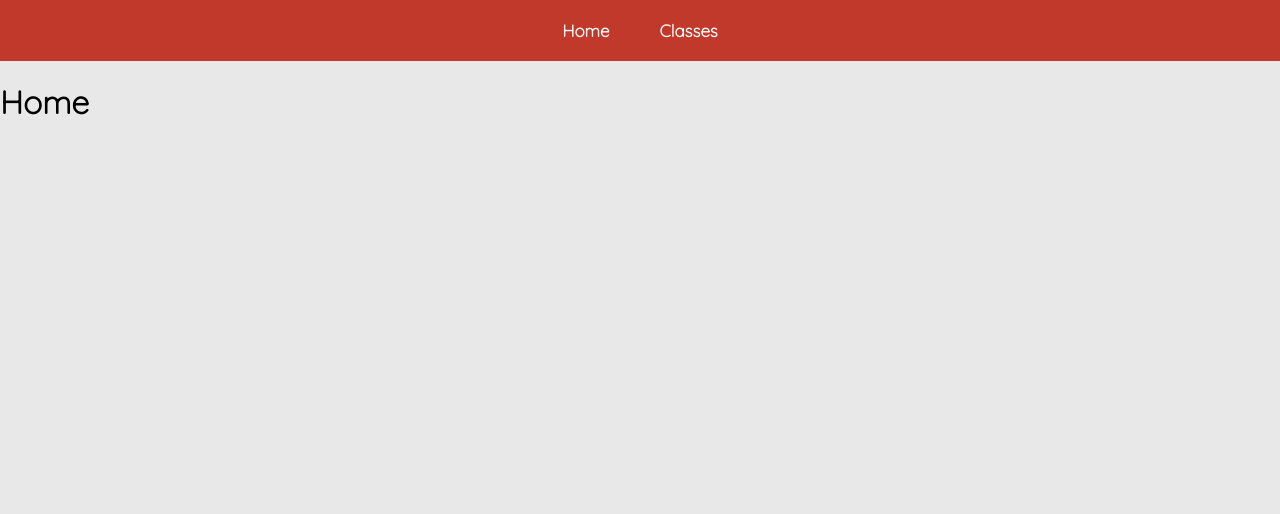
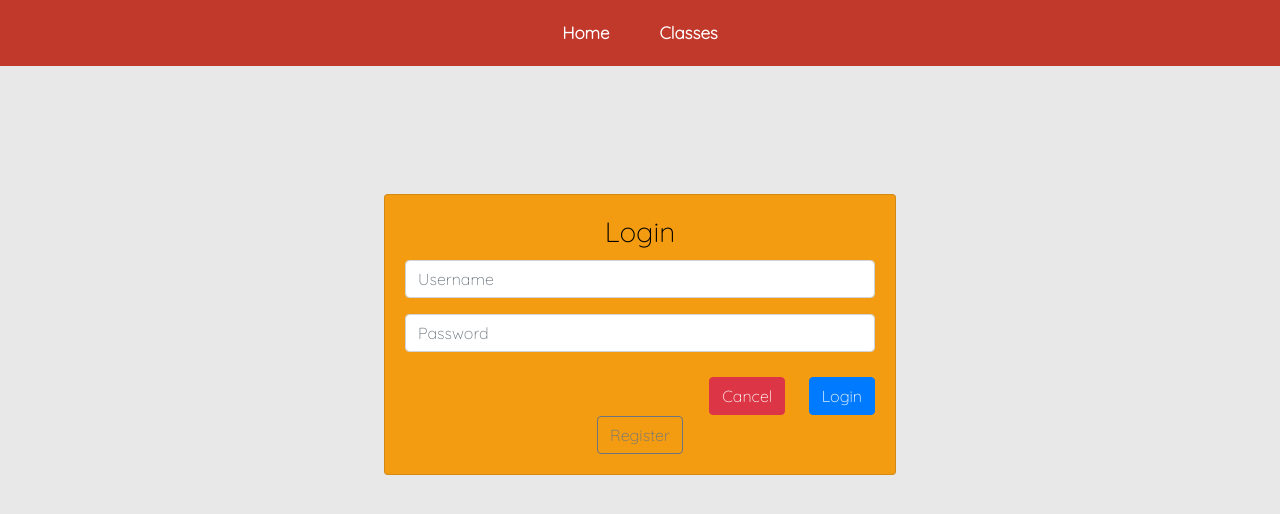
Before and after one commit to muchtaromyahya/aplikasi-SiOce, a React (Create React App) app: page /login in a window 1280 px wide. Shown: the top 514 px of the page. Built offline with nearby package versions, Linux system fonts and the light colour scheme.

Commit message:
add page login and register

```diff
--- a/public/index.html
+++ b/public/index.html
@@ -2,14 +2,20 @@
 <html lang="en">
   <head>
     <meta charset="utf-8" />
-    <link rel="icon" href="%PUBLIC_URL%/favicon.ico" />
+    <link rel="icon" href="%PUBLIC_URL%/DTI_PNG.png" />
     <meta name="viewport" content="width=device-width, initial-scale=1" />
     <meta name="theme-color" content="#000000" />
     <meta
       name="description"
       content="Web site created using create-react-app"
     />
-    <link rel="apple-touch-icon" href="%PUBLIC_URL%/logo192.png" />
+    <link rel="stylesheet" href="https://stackpath.bootstrapcdn.com/bootstrap/4.1.3/css/bootstrap.min.css"
+    integrity="sha384-MCw98/SFnGE8fJT3GXwEOngsV7Zt27NXFoaoApmYm81iuXoPkFOJwJ8ERdknLPMO" crossorigin="anonymous">
+  <script src="https://ajax.googleapis.com/ajax/libs/jquery/3.3.1/jquery.min.js"></script>
+  <link rel="stylesheet" href="https://use.fontawesome.com/releases/v5.6.1/css/all.css"
+    integrity="sha384-gfdkjb5BdAXd+lj+gudLWI+BXq4IuLW5IT+brZEZsLFm++aCMlF1V92rMkPaX4PP" crossorigin="anonymous">
+    <link rel="apple-touch-icon" href="%PUBLIC_URL%/DTI_PNG.png" />
+    <!-- <link rel="apple-touch-icon" href="https://assets.tokopedia.net/assets-tokopedia-lite/v2/arael/kratos/36c1015e.png" /> -->
     <!--
       manifest.json provides metadata used when your web app is installed on a
       user's mobile device or desktop. See https://developers.google.com/web/fundamentals/web-app-manifest/
--- a/src/App.css
+++ b/src/App.css
@@ -1,3 +1,4 @@
+@import url('https://fonts.googleapis.com/css2?family=Quicksand:wght@300&display=swap');
 .App {
   text-align: center;
 }
--- a/src/components/header/index.js
+++ b/src/components/header/index.js
@@ -1,6 +1,6 @@
 import React from 'react';
 import { Link } from 'react-router-dom';
-import { Button } from 'reactstrap';
+// import { Button } from 'reactstrap';
 import { isUserAuthenticated, deleteCookie } from '../../utils/cookie';
 import './style.css';
 
@@ -23,7 +23,7 @@ const Header = () => {
         })}
       </ul>
       {isUserAuthenticated() ? (
-        <Button
+        <button
           type="button"
           className="logout btn btn-danger"
           onClick={() => {
@@ -31,7 +31,7 @@ const Header = () => {
           }}
         >
           Logout
-        </Button>
+        </button>
       ) : (
         <div />
       )}
--- a/src/components/index.js
+++ b/src/components/index.js
@@ -1,3 +1,4 @@
 export { default as Loading } from './loading';
 export { default as Header } from './header';
 export { default as Login } from './login';
+export { default as RegisterModal } from './register';
--- a/src/components/login/index.js
+++ b/src/components/login/index.js
@@ -1,20 +1,25 @@
 import React, { useEffect, useState } from 'react';
 import {
   Button,
-  Modal,
-  ModalHeader,
-  ModalBody,
-  ModalFooter,
+  // Modal,
+  // ModalHeader,
+  // ModalBody,
+  // ModalFooter,
+  Card,
+  CardBody,
+  CardTitle,
   Form,
   FormGroup,
-  Label,
+  // Label,
   Input,
 } from 'reactstrap';
+import './style.css';
 import { setCookie } from '../../utils/cookie';
 import { authService } from '../../services';
+// import { RegisterModal } from '../index';
 
-const Login = (props) => {
-  const { className } = props;
+const Login = () => {
+  // const { className } = props;
 
   const [modal, setModal] = useState(false);
   const [username, setUsername] = useState('');
@@ -22,11 +27,18 @@ const Login = (props) => {
   const [isLoginLoading, setLoginLoading] = useState(false);
 
   useEffect(() => {
-    document.title = 'DTI Task - Login';
+    document.title = 'Login  Aplikasi-SiOce';
   });
 
   const toggle = () => {
     return setModal(!modal);
+  };
+  const cancle = () => {
+    return window.location.replace('/home');
+  };
+
+  const register = () => {
+    return window.location.replace('/register');
   };
 
   const onSubmit = () => {
@@ -41,9 +53,9 @@ const Login = (props) => {
         // setCookie('userID', JSON.stringify(cookieUser), 1000);
         setCookie('tokenn', JSON.stringify(cookieToken), 1);
       })
-      .catch((err) => {
-        console.log(err);
-      })
+      // .catch((err) => {
+      //   console.log(err);
+      // })
       .finally(() => {
         setLoginLoading(false);
         toggle();
@@ -53,11 +65,68 @@ const Login = (props) => {
   };
 
   return (
-    <div>
-      <Button color="primary" onClick={toggle}>
+    <div className="login">
+      {/* <Button color="primary" onClick={toggle}>
         Here
-      </Button>
-      <Modal isOpen={modal} toggle={toggle} className={className}>
+      </Button> */}
+      <Card className="card">
+        <CardBody>
+          <CardTitle>Login</CardTitle>
+          <Form>
+            <FormGroup>
+              {/* <Label for="username">Username</Label> */}
+              <Input
+                type="text"
+                name="username"
+                id="username"
+                placeholder="Username"
+                onChange={(e) => {
+                  setUsername(e.target.value);
+                }}
+              />
+            </FormGroup>
+            <FormGroup>
+              {/* <Label for="password">Password</Label> */}
+              <Input
+                type="password"
+                name="password"
+                id="password"
+                placeholder="Password"
+                onChange={(e) => {
+                  setPassword(e.target.value);
+                }}
+              />
+            </FormGroup>
+            {/* <Button>Submit</Button> */}
+            <div className="button">
+              <Button
+                className="button-cancel"
+                color="danger"
+                onClick={cancle}
+                disabled={isLoginLoading}
+              >
+                Cancel
+              </Button>
+              <Button
+                color="primary"
+                onClick={(e) => {
+                  e.preventDefault();
+                  onSubmit();
+                }}
+                disabled={isLoginLoading}
+              >
+                Login
+              </Button>
+            </div>
+            <span>
+              <Button className="btn-outline-secondary" onClick={register}>
+                Register
+              </Button>
+            </span>
+          </Form>
+        </CardBody>
+      </Card>
+      {/* <Modal isOpen={modal} toggle={toggle} className={className}>
         <ModalHeader toggle={toggle}>Login</ModalHeader>
         <ModalBody>
           <Form>
@@ -85,7 +154,6 @@ const Login = (props) => {
                 }}
               />
             </FormGroup>
-            {/* <Button>Submit</Button> */}
           </Form>
         </ModalBody>
         <ModalFooter>
@@ -103,7 +171,7 @@ const Login = (props) => {
             Login
           </Button>
         </ModalFooter>
-      </Modal>
+      </Modal> */}
     </div>
   );
 };
--- a/src/components/login/style.css
+++ b/src/components/login/style.css
@@ -0,0 +1,20 @@
+@import url('https://fonts.googleapis.com/css2?family=Quicksand:wght@300&display=swap');
+.login {
+    /* margin-top: 60px;
+    margin-left: 30%;
+    margin-right: 30%; */
+}
+.card {
+    border-radius: 30%, 30%, 30%, 30%;
+    background-color: #f39c12;
+    margin-top: 10%;
+    margin-left: 30%;
+    margin-right: 30%;
+}
+.button {
+    text-align: right;
+    margin-top: 5%;
+}
+.button-cancel {
+    margin-right: 5%;
+}
--- a/src/components/register/index.js
+++ b/src/components/register/index.js
@@ -0,0 +1,111 @@
+import React, { useEffect, useState } from 'react';
+import {
+  Button,
+  Modal,
+  ModalHeader,
+  ModalBody,
+  ModalFooter,
+  Form,
+  FormGroup,
+  Label,
+  Input,
+} from 'reactstrap';
+import { setCookie } from '../../utils/cookie';
+import { authService } from '../../services';
+
+const RegisterModal = (props) => {
+  const { className } = props;
+
+  const [modal, setModal] = useState(false);
+  const [username, setUsername] = useState('');
+  const [password, setPassword] = useState('');
+  const [isLoginLoading, setLoginLoading] = useState(false);
+
+  useEffect(() => {
+    document.title = 'Register  Aplikasi-SiOce';
+  });
+
+  const toggle = () => {
+    return setModal(!modal);
+  };
+
+  const onSubmit = () => {
+    setLoginLoading(true);
+    authService
+      .login(username, password)
+      .then((res) => {
+        // console.log(JSON.stringify(res.token));
+        // console.log(JSON.parse(res.token));
+        const cookieToken = res.token;
+        // const cookieUser = res.user;
+        // setCookie('userID', JSON.stringify(cookieUser), 1000);
+        setCookie('tokenn', JSON.stringify(cookieToken), 1);
+      })
+      //   .catch((err) => {
+      //     console.log(err);
+      //   })
+      .finally(() => {
+        setLoginLoading(false);
+        toggle();
+        // history.push('/product');
+        window.location.replace('/product');
+      });
+  };
+
+  return (
+    <div>
+      <Button color="primary" onClick={toggle}>
+        Here
+      </Button>
+      <Modal isOpen={modal} toggle={toggle} className={className}>
+        <ModalHeader toggle={toggle}>Login</ModalHeader>
+        <ModalBody>
+          <Form>
+            <FormGroup>
+              <Label for="username">Username</Label>
+              <Input
+                type="text"
+                name="username"
+                id="username"
+                placeholder="Username"
+                onChange={(e) => {
+                  setUsername(e.target.value);
+                }}
+              />
+            </FormGroup>
+            <FormGroup>
+              <Label for="password">Password</Label>
+              <Input
+                type="password"
+                name="password"
+                id="password"
+                placeholder="Password"
+                onChange={(e) => {
+                  setPassword(e.target.value);
+                }}
+              />
+            </FormGroup>
+            {/* <Button>Submit</Button> */}
+          </Form>
+        </ModalBody>
+        <ModalFooter>
+          <Button color="danger" onClick={toggle} disabled={isLoginLoading}>
+            Cancel
+          </Button>
+          <Button
+            color="primary"
+            onClick={(e) => {
+              e.preventDefault();
+              onSubmit();
+            }}
+            disabled={isLoginLoading}
+          >
+            Login
+          </Button>
+        </ModalFooter>
+      </Modal>
+    </div>
+  );
+};
+
+export default RegisterModal;
--- a/src/config/routes.js
+++ b/src/config/routes.js
@@ -1,25 +1,43 @@
-import { Home, Classes, Comments, Posts, Tasks } from '../pages';
+import {
+  Home,
+  Classes,
+  Comments,
+  Posts,
+  Tasks,
+  LoginPage,
+  RegisterModal,
+} from '../pages';
 
 const routes = [
   {
+    path: '/register',
+    component: RegisterModal,
+    isPublic: true,
+  },
+  {
+    path: '/login',
+    component: LoginPage,
+    isPublic: true,
+  },
+  {
     path: '/tasks',
     component: Tasks,
-    isPublic: true,
+    isPublic: false,
   },
   {
     path: '/post',
     component: Posts,
-    isPublic: true,
+    isPublic: false,
   },
   {
     path: '/comments',
     component: Comments,
-    isPublic: true,
+    isPublic: false,
   },
   {
     path: '/classes',
     component: Classes,
-    isPublic: true,
+    isPublic: false,
   },
   {
     path: '/home',
--- a/src/pages/index.js
+++ b/src/pages/index.js
@@ -3,3 +3,5 @@ export { default as Classes } from './classes';
 export { default as Comments } from './home';
 export { default as Posts } from './posts';
 export { default as Tasks } from './tasks';
+export { default as LoginPage } from './login';
+export { default as RegisterModal } from './register';
--- /dev/null
+++ b/src/pages/login.js
@@ -0,0 +1,14 @@
+import React from 'react';
+import { Login } from '../components';
+
+const LoginPage = () => {
+  return (
+    <div className="text-center pageHome-wrapper centered">
+      <h3>
+        <Login />
+      </h3>
+    </div>
+  );
+};
+
+export default LoginPage;
--- /dev/null
+++ b/src/pages/register.js
@@ -0,0 +1,14 @@
+import React from 'react';
+import { RegisterModal } from '../components';
+
+const RegisterPage = () => {
+  return (
+    <div className="text-center pageHome-wrapper centered">
+      <h3>
+        <RegisterModal />
+      </h3>
+    </div>
+  );
+};
+
+export default RegisterPage;
```
Also changed, not shown: public/DTI_PNG.png (added), 1 other file (tests, documents, lock files or other folders).
